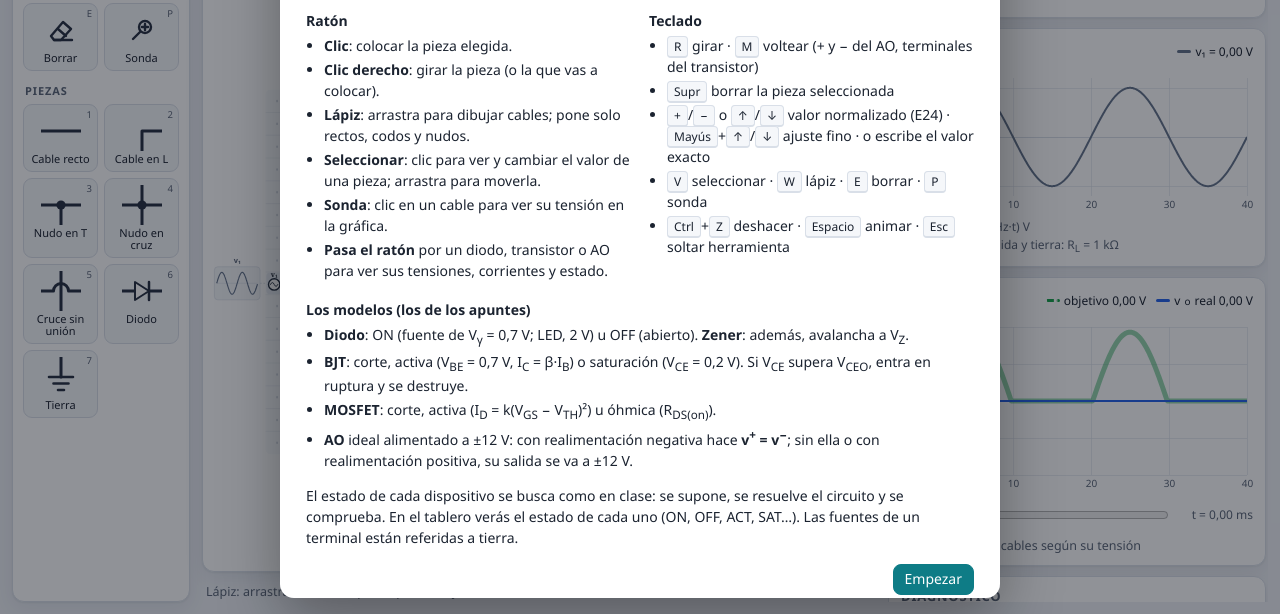
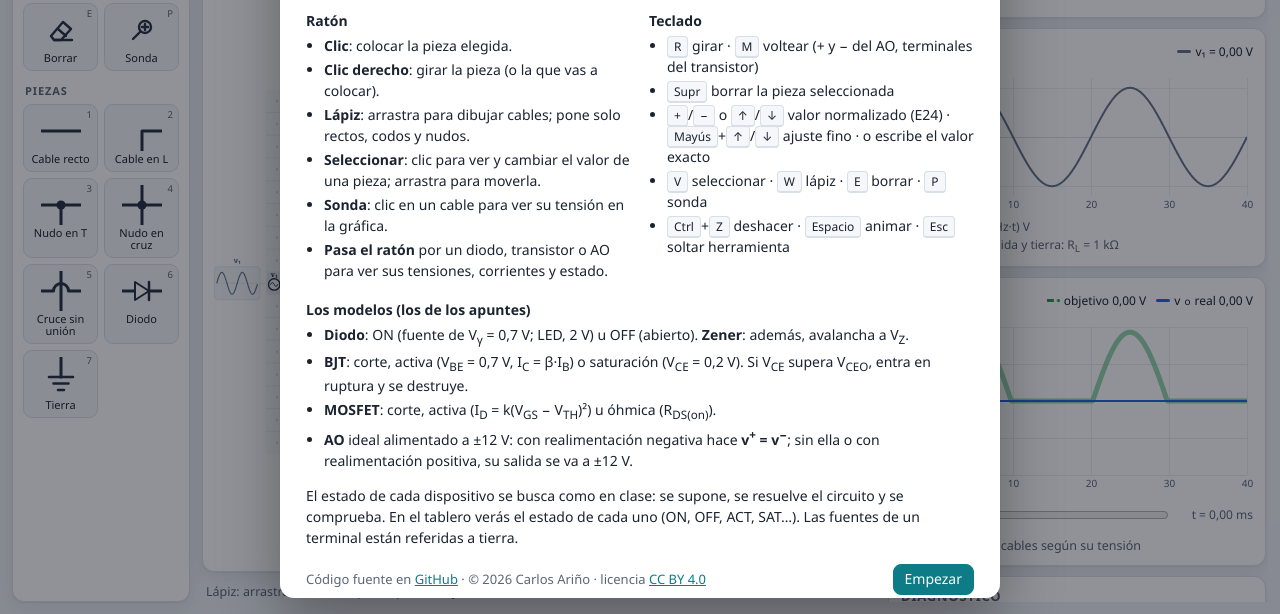
Before and after one commit to carlos-arino/juego-electronica, a plain HTML site: page index.html in a window 1280 px wide. Shown: the part 186-800 px from the top of the page. Drawn offline with Linux system fonts and the light colour scheme.

Commit message:
incluir enlace al repositorio

```diff
--- a/css/estilos.css
+++ b/css/estilos.css
@@ -324,7 +324,9 @@ canvas { width: 100%; display: block; }
 .modal-caja li { margin: 3px 0; }
 .modal-caja .sub { color: var(--muted); margin-top: 0; }
 .cerrar { position: absolute; top: 10px; right: 12px; border: 0; background: none; font-size: 24px; cursor: pointer; color: var(--muted); }
-.modal-pie { display: flex; justify-content: flex-end; gap: 8px; margin-top: 16px; }
+.modal-pie { display: flex; flex-wrap: wrap; justify-content: flex-end; gap: 8px; margin-top: 16px; }
+.modal-pie .creditos { flex: 1 1 auto; align-self: center; margin: 0; font-size: 13px; color: var(--muted); }
+.creditos a { color: var(--accent); }
 .ayuda-cols { display: grid; grid-template-columns: 1fr 1fr; gap: 18px; }
 .sw { display: inline-block; width: 18px; height: 0; vertical-align: middle; border-top: 3px solid; }
 .sw-real { border-color: var(--sig-real); }
--- a/index.html
+++ b/index.html
@@ -159,7 +159,10 @@
       <li><b>AO</b> ideal alimentado a ±12 V: con realimentación negativa hace <b>v<sup>+</sup> = v<sup>−</sup></b>; sin ella o con realimentación positiva, su salida se va a ±12 V.</li>
     </ul>
     <p>El estado de cada dispositivo se busca como en clase: se supone, se resuelve el circuito y se comprueba. En el tablero verás el estado de cada uno (ON, OFF, ACT, SAT…). Las fuentes de un terminal están referidas a tierra.</p>
-    <div class="modal-pie"><button class="btn primario" data-cerrar>Empezar</button></div>
+    <div class="modal-pie">
+      <p class="creditos">Código fuente en <a href="https://github.com/carlos-arino/juego-electronica" target="_blank" rel="noopener">GitHub</a> · © 2026 Carlos Ariño · licencia <a href="https://creativecommons.org/licenses/by/4.0/deed.es" target="_blank" rel="noopener license">CC BY 4.0</a></p>
+      <button class="btn primario" data-cerrar>Empezar</button>
+    </div>
   </div>
 </div>
 
```
